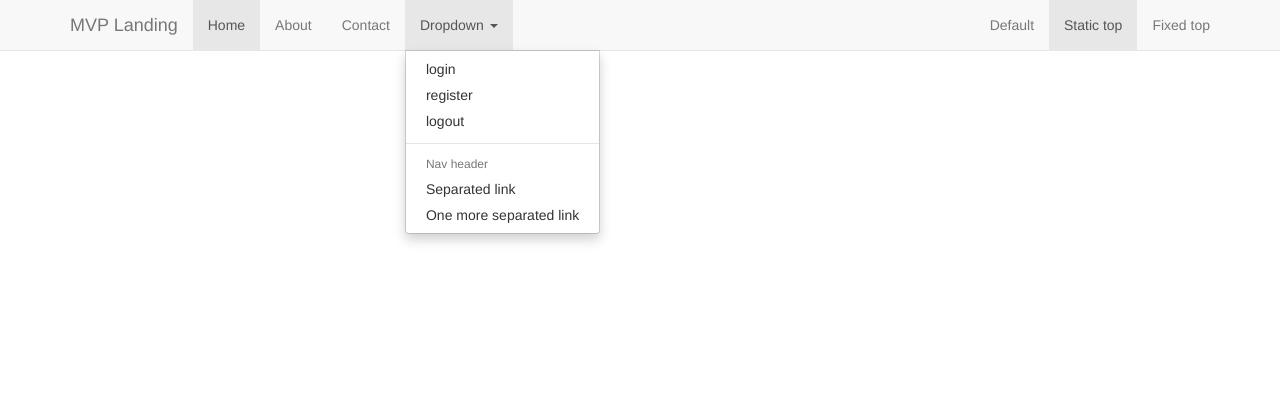
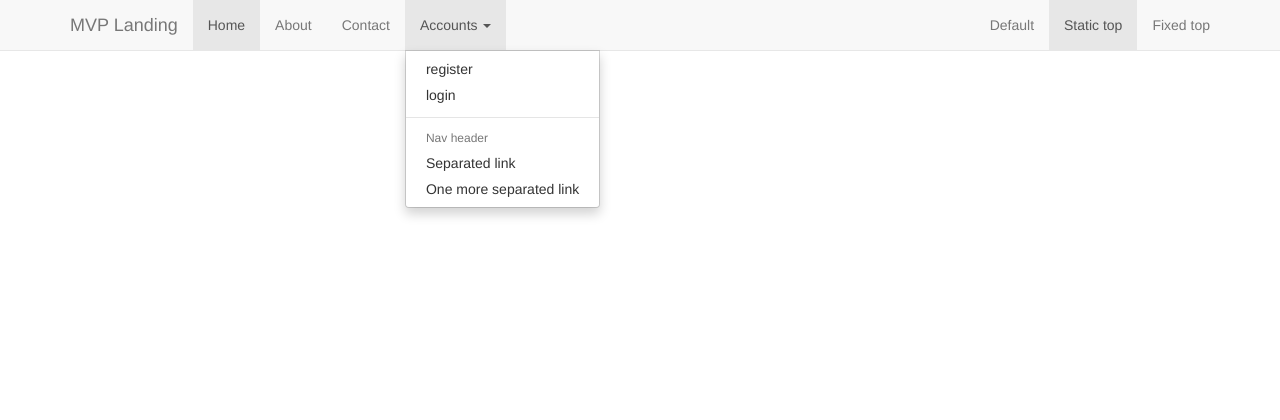
Before and after one commit to navicester/trydjango18course, a Django app: template templates/registration/registration_base.html in a window 1280 px wide, after a click on "Accounts". Shown: the top 420 px of the page. Run offline with Django 3.2, Linux system fonts and the light colour scheme; the template is opened without the code that fills it, so the values that code supplies are empty; some libraries are stand-ins or nearby versions.

Commit message:
add menu for accoutns

```diff
--- a/templates/navbar.html
+++ b/templates/navbar.html
@@ -16,11 +16,14 @@
             <li><a href="{% url 'about' %}">About</a></li>
             <li><a href="{% url 'contact' %}">Contact</a></li>
             <li class="dropdown">
-              <a href="#" class="dropdown-toggle" data-toggle="dropdown" role="button" aria-haspopup="true" aria-expanded="false">Dropdown <span class="caret"></span></a>
+              <a href="#" class="dropdown-toggle" data-toggle="dropdown" role="button" aria-haspopup="true" aria-expanded="false">Accounts <span class="caret"></span></a>
               <ul class="dropdown-menu">
-                <li><a href="/accounts/login">login</a></li>
-                <li><a href="/accounts/register">register</a></li>
-                <li><a href="/accounts/logout">logout</a></li>
+                <li><a href="{% url 'registration_register' %}">register</a></li>
+                {% if not request.user.is_authenticated %}
+                <li><a href="{% url 'auth_login' %}">login</a></li>
+                {% else %}
+                <li><a href="{% url 'auth_logout' %}">logout</a></li>
+                {% endif %}
                 <li role="separator" class="divider"></li>
                 <li class="dropdown-header">Nav header</li>
                 <li><a href="#">Separated link</a></li>
```
